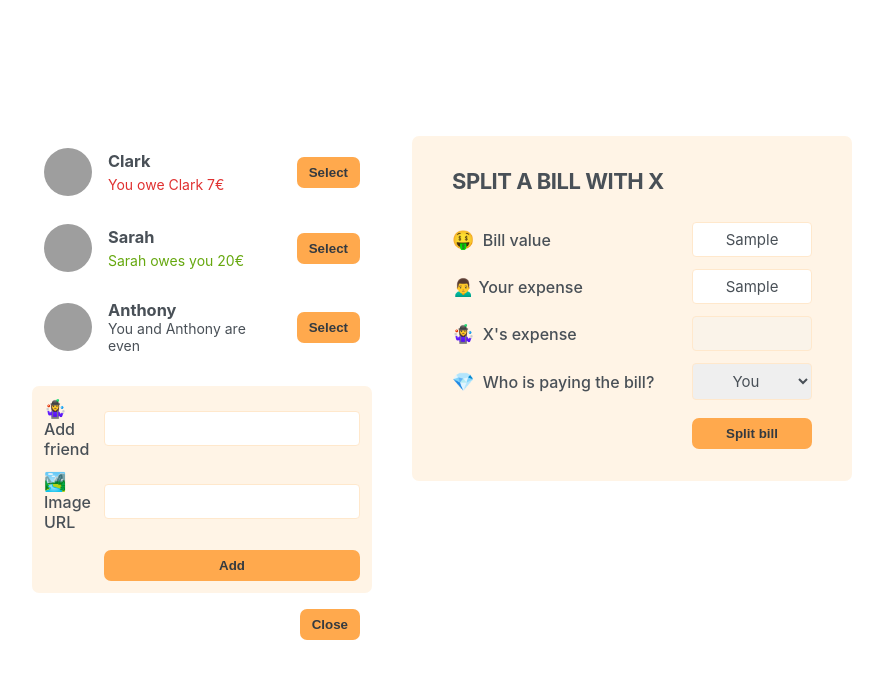
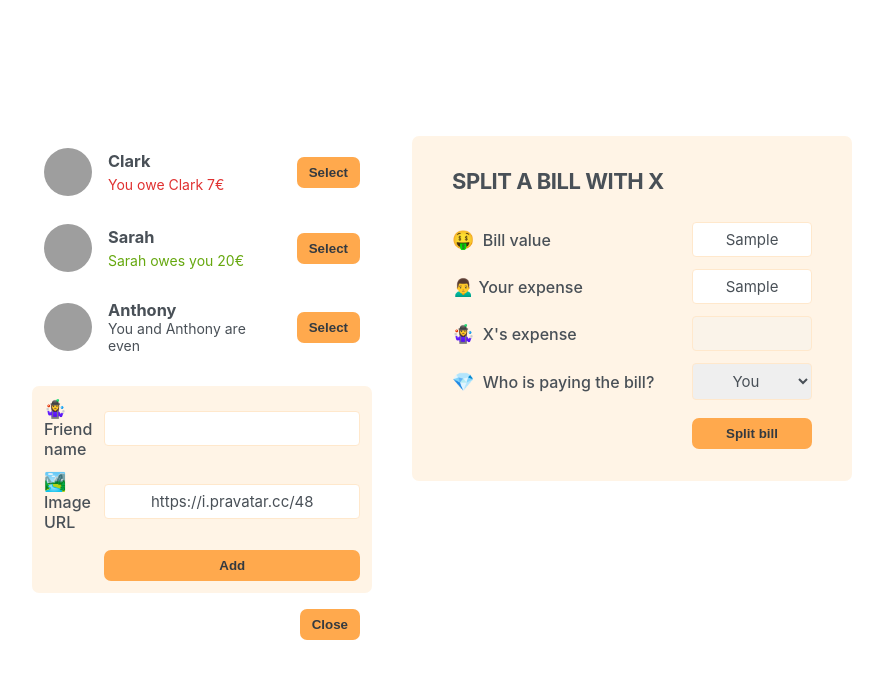
Before and after one commit to AntonioHellin/eatnsplit, a React (Create React App) app: page / in a window 1280 px wide. Both pictures are taken after typing "Sample", "Sample" into the empty fields and a click on the button "Add friend". Shown: the top 678 px of the page, without its empty margins (198-1081 px from the left). Built offline with nearby package versions, Linux system fonts and the light colour scheme; grey boxes are pictures that could not be loaded.

Commit message:
Adding new friend part 1

```diff
--- a/src/App.js
+++ b/src/App.js
@@ -78,16 +78,38 @@
 }
 
 function FormAddFriend() {
-  return <form className="form-add-friend">
-    <label>🤹‍♀️ Add friend</label>
-    <input type='text'/>
 
+  const [name, setName] = useState('');
+  const [image, setImage] = useState('https://i.pravatar.cc/48');
 
-    <label>🏞️ Image URL</label>
-    <input type='text'/>
+  function handleSubmit(e){
+    e.preventDefault();
 
-    <Button>Add</Button>
-  </form>
+    if(!name || !image) return;
+
+    const id = crypto.randomUUID();
+    const newFriend = {
+      id,
+      name,
+      image: `${image}?=${id}`,
+      balance: 0,
+    };
+
+    setName('');
+    setImage('https://i.pravatar.cc/48');
+  }
+
+  return (
+    <form className="form-add-friend" onSubmit={handleSubmit}>
+          <label>🤹‍♀️ Friend name</label>
+          <input type='text' value={name} onChange={e=>setName(e.target.value)}/>
+
+          <label>🏞️ Image URL</label>
+          <input type='text' value={image} onChange={e=>setImage(e.target.value)}/>
+
+          <Button>Add</Button>
+      </form>
+  );
 }
 
 function FormSplitBill() {
```
